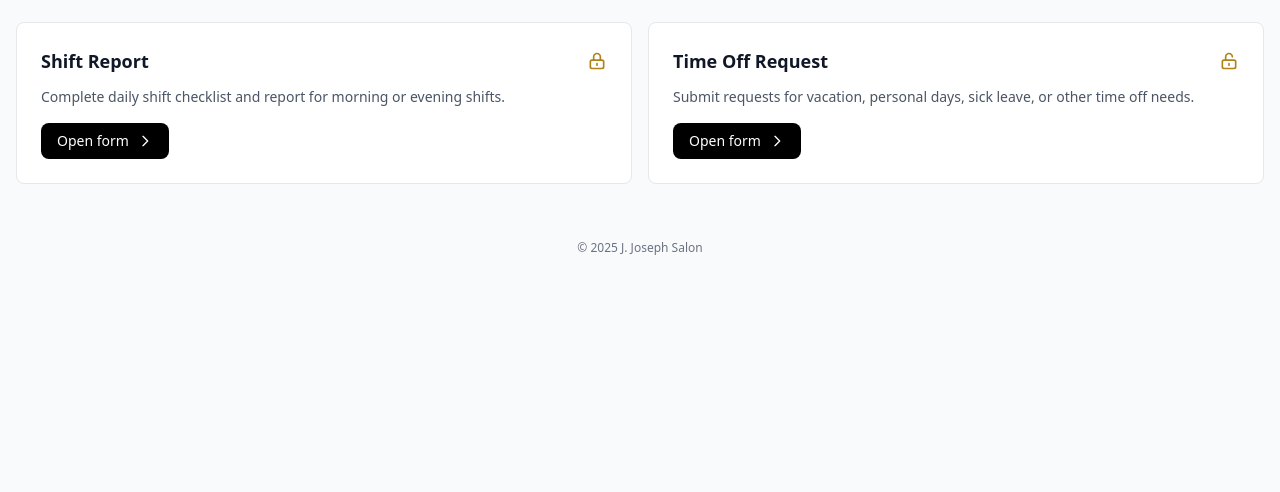
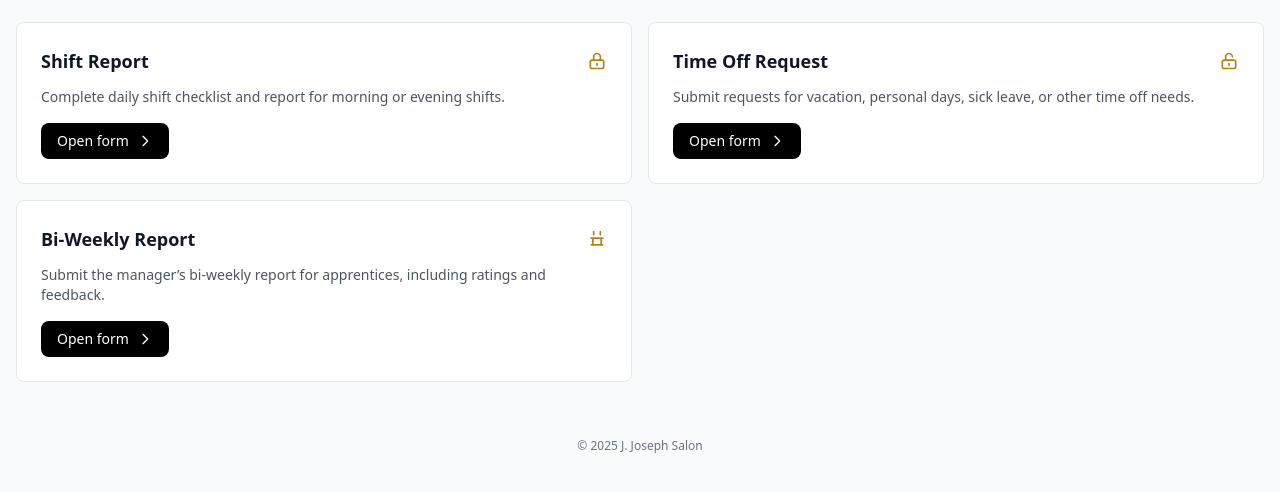
Before and after one commit to cnaccour/portal-cursor, a PHP site: page /public/forms.php in a window 1280 px wide. Shown: the part 186-678 px from the top of the page. Run offline with PHP 8.4, Linux system fonts and the light colour scheme; some libraries are stand-ins or nearby versions.

Commit message:
Forms: add Bi-Weekly Report card/link; ensure visibility on forms page

```diff
--- a/public/forms.php
+++ b/public/forms.php
@@ -47,6 +47,25 @@
     </div>
   </a>
 
+  <!-- Bi-Weekly Report -->
+  <a href="forms/bi-weekly-report.php" class="group block bg-white rounded-lg border border-gray-200 hover:border-gray-300 hover:shadow-md transition-all duration-200 p-6">
+    <div class="flex items-center justify-between mb-3">
+      <h3 class="text-lg font-semibold text-gray-900 group-hover:text-gray-700">Bi-Weekly Report</h3>
+      <svg class="w-5 h-5" fill="none" stroke="#AF831A" viewBox="0 0 24 24">
+        <path stroke-linecap="round" stroke-linejoin="round" stroke-width="2" d="M8 7V3m8 4V3M5 11h14M5 19h14M7 11v8m10-8v8"/>
+      </svg>
+    </div>
+    <p class="text-gray-600 text-sm">Submit the manager’s bi-weekly report for apprentices, including ratings and feedback.</p>
+    <div class="mt-4">
+      <div class="inline-flex items-center gap-2 px-4 py-2 bg-black text-white rounded-lg text-sm font-medium group-hover:bg-gray-800 transition-colors">
+        <span>Open form</span>
+        <svg class="w-4 h-4 group-hover:translate-x-0.5 transition-transform" fill="none" stroke="currentColor" viewBox="0 0 24 24">
+          <path stroke-linecap="round" stroke-linejoin="round" stroke-width="2" d="M9 5l7 7-7 7"></path>
+        </svg>
+      </div>
+    </div>
+  </a>
+
 </div>
 
 <?php require __DIR__.'/includes/footer.php'; ?>
```
